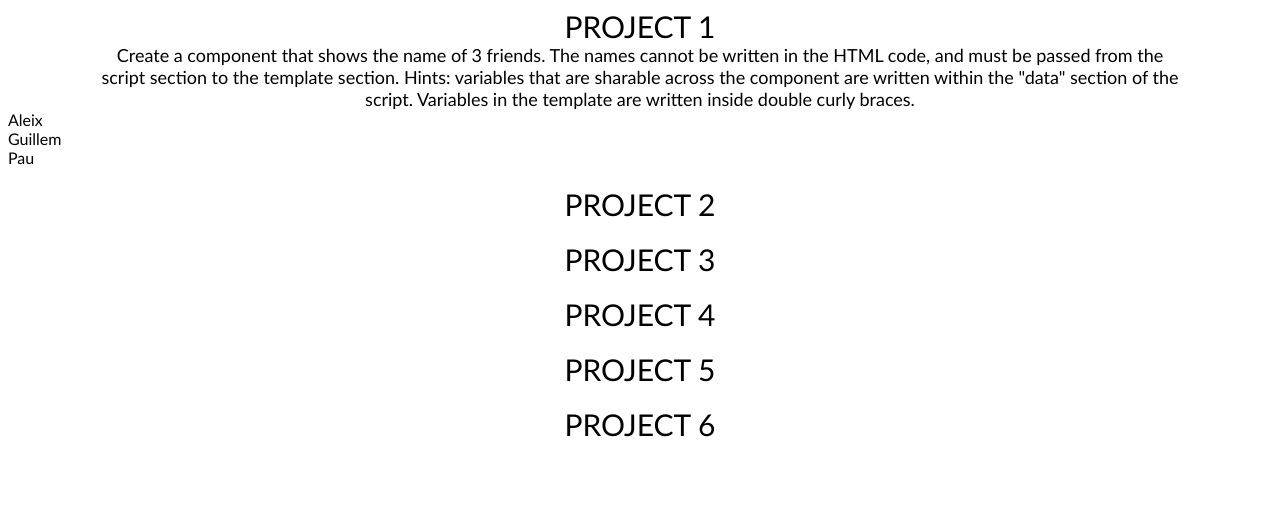
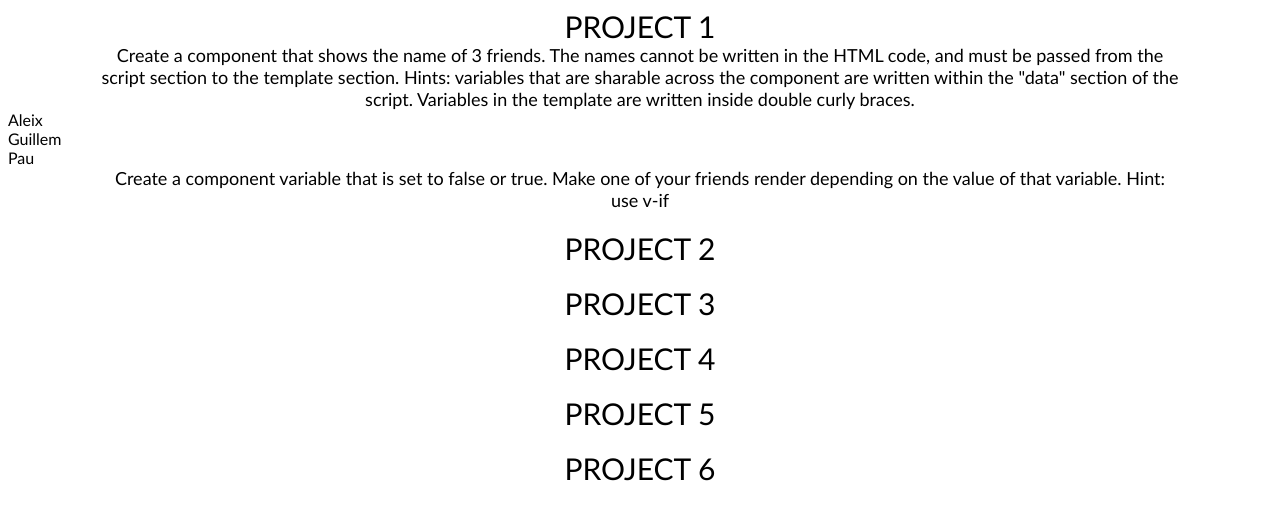
Before and after one commit to aleixfortm/catalan-waters, a Vue app in the folder learning-module/: page / in a window 1280 px wide. Shown: the top 520 px of the page. Built offline with nearby package versions, Linux system fonts and the light colour scheme.

Commit message:
new task

```diff
--- a/learning-module/src/App.vue
+++ b/learning-module/src/App.vue
@@ -3,6 +3,7 @@
   <div class="project-desc">Create a component that shows the name of 3 friends. The names cannot be written in the HTML code, and must be passed from the script section to the template section.
   Hints: variables that are sharable across the component are written within the "data" section of the script. Variables in the template are written inside double curly braces.</div>
   <project-one></project-one>
+  <div class="project-desc">Create a component variable that is set to false or true. Make one of your friends render depending on the value of that variable. Hint: use v-if</div>
   <br>
   <div class="project-title">PROJECT 2</div><br>
 
```
